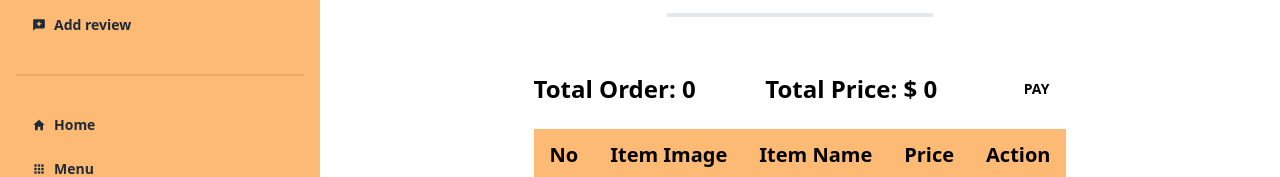
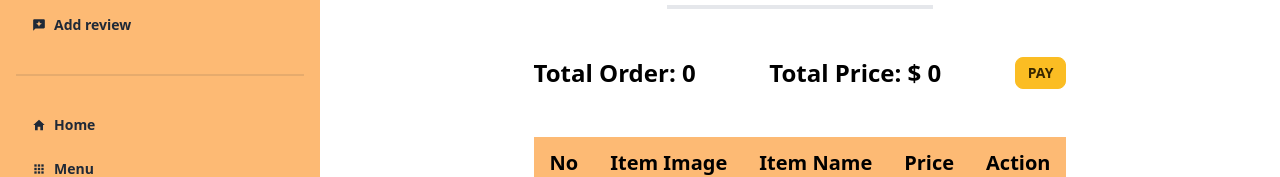
Before and after one commit to SumiAkter2/cozy-comfort-bites-clientsite, a React (Vite) app: page /dashboard/mycart in a window 1280 px wide. Shown: the part 357-534 px from the top of the page. Built offline with nearby package versions, Linux system fonts and the light colour scheme; no server answers.

Commit message:
added total price in my cart

```diff
--- a/src/Pages/Dashboard/AddReview/AddReview.jsx
+++ b/src/Pages/Dashboard/AddReview/AddReview.jsx
@@ -59,7 +59,7 @@ const AddReview = () => {
           type="submit"
           className=" bg-gradient-to-r from-sky-500 to-indigo-500 flex justify-center items-center p-3 my-4 rounded-md text-white"
         >
-          Send Review <IoRocket className="ml-2"  size="20px"/>
+          Send Review <IoRocket className="ml-2" size="20px" />
         </button>
       </form>
     </div>
--- a/src/Pages/Dashboard/MyBooking/MyBooking.jsx
+++ b/src/Pages/Dashboard/MyBooking/MyBooking.jsx
@@ -1,7 +1,12 @@
+import { Helmet } from "react-helmet-async";
+
 const MyBooking = () => {
   return (
     <div>
-      <h1>My Booking</h1>
+      <Helmet>
+        <title>Cozy Comfort  | My Booking</title>
+      </Helmet>
+      <h1>booking</h1>
     </div>
   );
 };
--- a/src/Pages/Dashboard/MyCart/MyCart.jsx
+++ b/src/Pages/Dashboard/MyCart/MyCart.jsx
@@ -1,9 +1,15 @@
 import { Helmet } from "react-helmet-async";
 import { MdDeleteForever } from "react-icons/md";
 import useCart from "../../../Components/Hook/useCart";
+import { Link } from "react-router-dom";
 
 const MyCart = () => {
   const [cart] = useCart();
+  const initialValue = 0;
+  const totalPrice = cart.reduce((sum, item) => item.price + sum, initialValue);
+
+  console.log(totalPrice);
+
   return (
     <div>
       <Helmet>
@@ -17,10 +23,12 @@ const MyCart = () => {
         </h2>
       </div>
 
-      <div className="flex justify-between items-center gap-6 font-bold text-black mt-12 ">
+      <div className="flex justify-between items-center gap-6 font-bold text-black my-12 ">
         <h1 className="text-2xl ">Total Order: {cart.length}</h1>
-        <h1 className="text-2xl ">Total Price: $ 0</h1>
-        <button className="btn btn-ghost">Pay</button>
+        <h1 className="text-2xl ">Total Price: $ {totalPrice}</h1>
+        <Link to="/dashboard/payment">
+          <button className="btn btn-warning btn-sm">Pay</button>
+        </Link>
       </div>
 
       <div className="overflow-x-auto mt-4 mb-12 ">
--- a/src/Pages/Dashboard/PaymentHistory/Payment.jsx
+++ b/src/Pages/Dashboard/PaymentHistory/Payment.jsx
@@ -1,7 +1,11 @@
+import { Helmet } from "react-helmet-async";
 import { MdPayment } from "react-icons/md";
 const Payment = () => {
   return (
     <div>
+      <Helmet>
+        <title>Cozy Comfort  | Payment</title>
+      </Helmet>
       <div className="mx-auto text-center uppercase my-8 ">
         <p className="text-yellow-500 my-6">
           -----let&apos;s introduce our payment method-----
--- a/src/Pages/Dashboard/Reservation/Reservation.jsx
+++ b/src/Pages/Dashboard/Reservation/Reservation.jsx
@@ -2,9 +2,13 @@ import { IoIosListBox } from "react-icons/io";
 import { FaPhone } from "react-icons/fa6";
 import { FaLocationDot } from "react-icons/fa6";
 import { IoTime } from "react-icons/io5";
+import { Helmet } from "react-helmet-async";
 const Reservation = () => {
   return (
     <div>
+      <Helmet>
+        <title>Cozy Comfort | Reservation</title>
+      </Helmet>
       <div className="mx-auto text-center uppercase my-8  w-1/2">
         <p className="text-yellow-500 ">-----Reservation-----</p>
         <h2 className="md:text-3xl text-2xl mt-2 border-y-4 py-2">
--- a/src/Pages/Dashboard/UserHome/UserHome.jsx
+++ b/src/Pages/Dashboard/UserHome/UserHome.jsx
@@ -4,11 +4,15 @@ import { FaPhoneAlt } from "react-icons/fa";
 import { useContext } from "react";
 import { AuthContext } from "../../../Provider/AuthProvider";
 import img from "../../../../src/assets/contact/emo.png";
+import { Helmet } from "react-helmet-async";
 
 const UserHome = () => {
   const { user } = useContext(AuthContext);
   return (
     <div>
+      <Helmet>
+        <title>Cozy Comfort  | User Home</title>
+      </Helmet>
       <h1 className="text-2xl font-bold p-4 mb-6 tracking-widest  mx-4">
         HI! WELCOME BACK!
       </h1>
```
